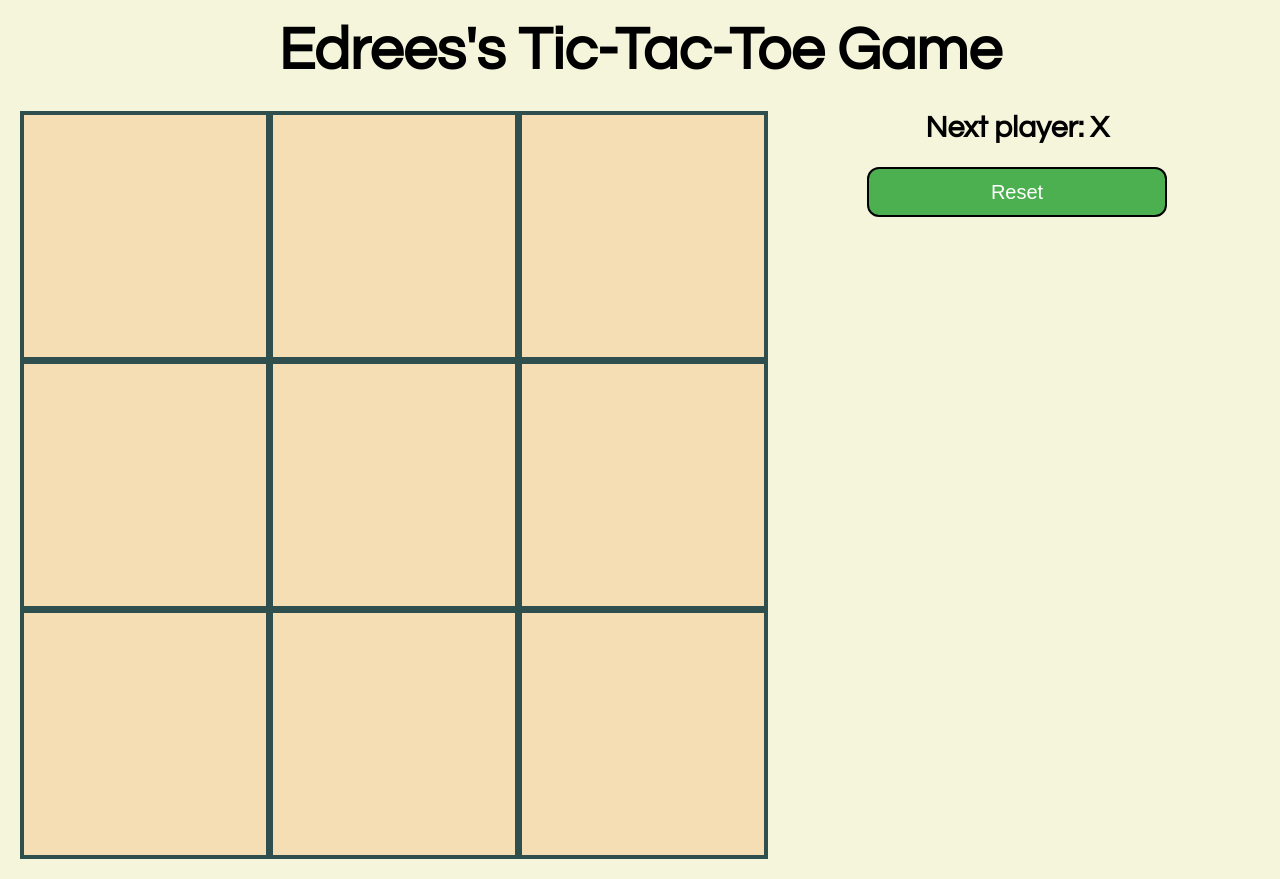
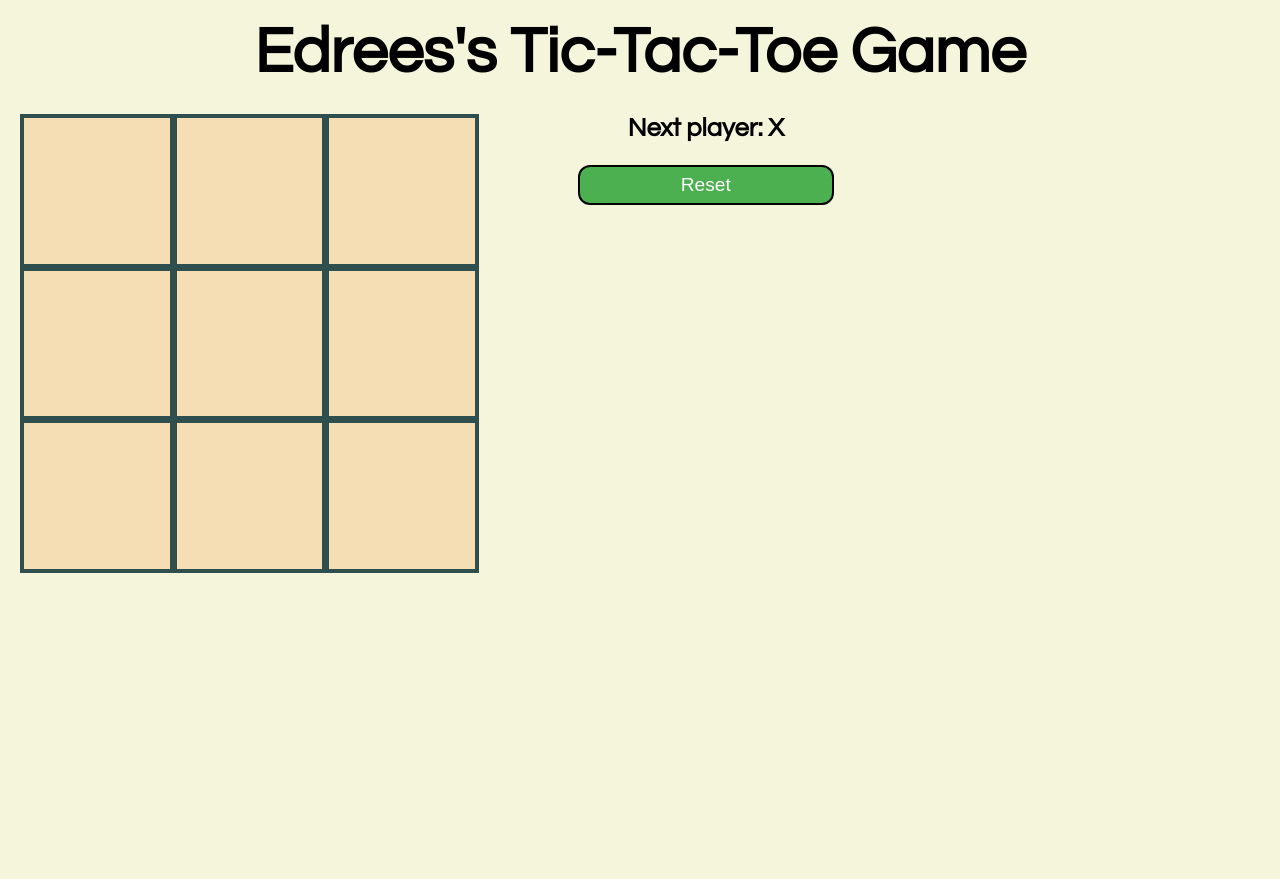
Before and after one commit to SigBombrero/tic-tac-toe, a React app: page / in a window 1280 px wide. After the commit the page ends 800 px from the top, so only its background shows below. Built offline with nearby package versions, Linux system fonts and the light colour scheme.

Commit message:
Added scalability with window resizing

```diff
--- a/src/index.css
+++ b/src/index.css
@@ -2,6 +2,8 @@ body {
   font: 14px "Century Gothic", Futura, sans-serif;
   margin: 20px;
   background-color: beige;
+  min-width: 400px;
+  min-height: 300px;
 }
 
 ol, ul {
@@ -18,20 +20,24 @@ ol, ul {
   margin-bottom: 10px;
 }
 
+.square-container {
+  padding-top: 100%
+}
+
 .square {
   background: wheat;
   border: 4px solid darkslategray;
   float: left;
-  font-size: 150px;
+  font-size: 13vmin;
   font-weight: bold;
   color: mediumblue;
   line-height: 34px;
-  height: 250px;
+  height: 12vmax;
   margin-right: -1px;
   margin-top: -1px;
   padding: 0;
   text-align: center;
-  width: 250px;
+  width: 12vmax;
 }
 
 .square:focus {
@@ -56,11 +62,11 @@ ol, ul {
   border: 2px solid black;
   margin-top: 10px;
   margin-left: -60px;
-  height: 50px;
-  width: 300px;
+  height: 5vh;
+  width: 20vw;
   color: white;
   text-align: center;
-  font-size: 20px;
+  font-size: 1.5vmax;
   border-radius: 12px;
   transition-duration: 0.25s;
 }
@@ -78,15 +84,15 @@ ol, ul {
   font-size: 30px;
 }
 
-.font {
-  font-size: 30px;
+.status-font {
+  font-size: 2vw;
   font-weight: bold;
   text-align: center;
 }
 
 .title {
   text-align: center;
-  font-size: 60px;
+  font-size: 5vmax;
   font-weight: bold;
   margin-bottom: 30px;
 }
--- a/src/index.js
+++ b/src/index.js
@@ -132,7 +132,7 @@ class Game extends React.Component {
                             />
                         </div>
                         <div className="game-info">
-                            <div class="font">{status}</div>
+                            <div class="status-font">{status}</div>
                             <ol>{moves}</ol>
                         </div>
                     </div>
```
